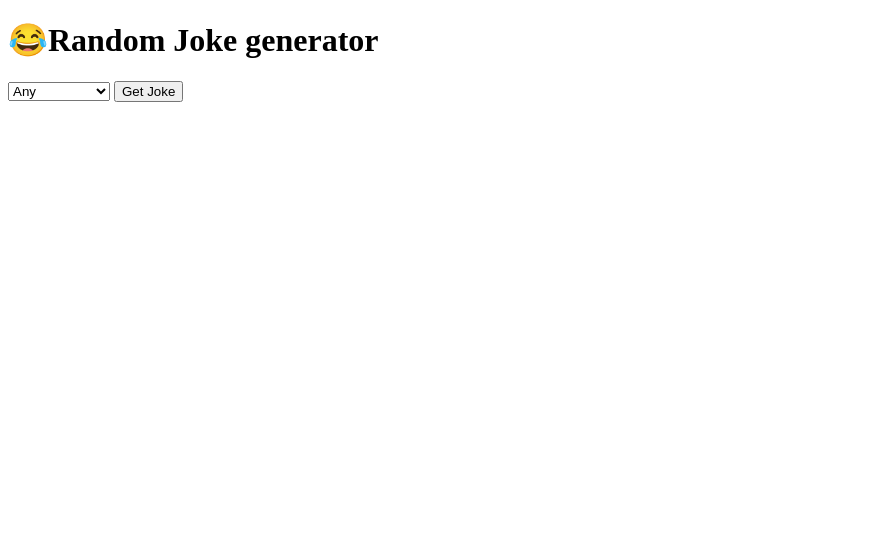
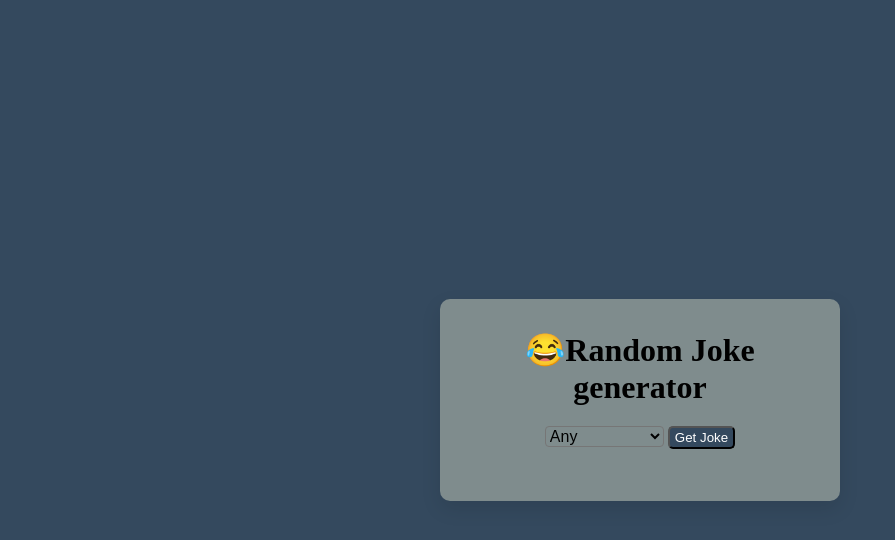
Before and after one commit to Vikaschoudhary04/random-joke-generator, a plain HTML site: page index.html in a window 1280 px wide. Shown: the whole page, without its empty margins (0-895 px from the left). Drawn offline with Linux system fonts and the light colour scheme; the site is published under a folder, as on GitHub Pages, so addresses that start at the root find nothing.

Commit message:
Fix paths and ready for GitHub Pages

```diff
--- a/index.html
+++ b/index.html
@@ -4,22 +4,22 @@
     <meta charset="UTF-8">
     <meta name="viewport" content="width=device-width, initial-scale=1.0">
     <title>joke-generator</title>
-    <link rel="stylesheet" href="/css/style.css">
+    <link rel="stylesheet" href="css/style.css">
 </head>
 <body>
     <div class="container">
     <h1>😂Random Joke generator</h1>
-    <select name="" id="category">
+    <select name="" id="category" aria-label="Select joke category">
       <option value="Any">Any</option>
       <option value="Programming">Programming</option>
       <option value="Dark">Dark</option>
       <option value="Pun">Pun</option>
       <option value="Spooky">Spooky</option>
     </select>
-    <button id="getJoke">Get Joke</button>
+    <button id="getJoke" aria-label ="get a random joke">Get Joke</button>
     <div id="jokeBox"></div>
     </div>
-    <script src="/Js/app.js"></script>
+    <script src="Js/app.js"></script>
 
 </body>
 </html>
```
